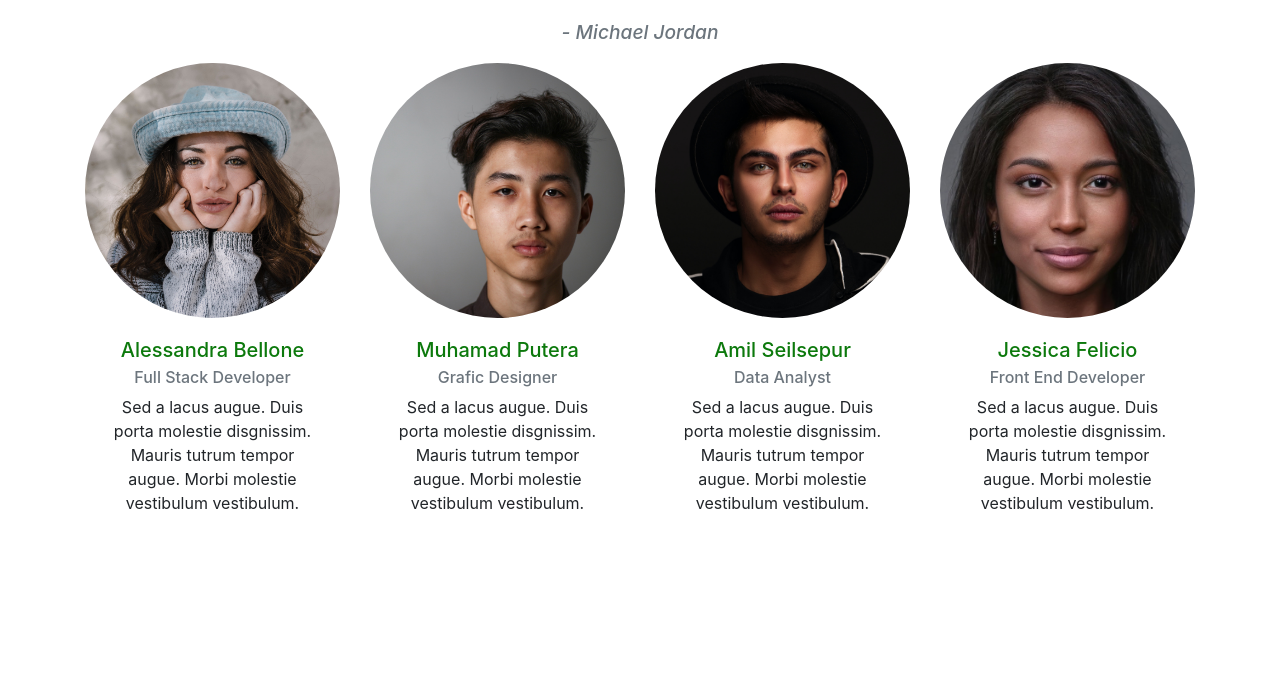
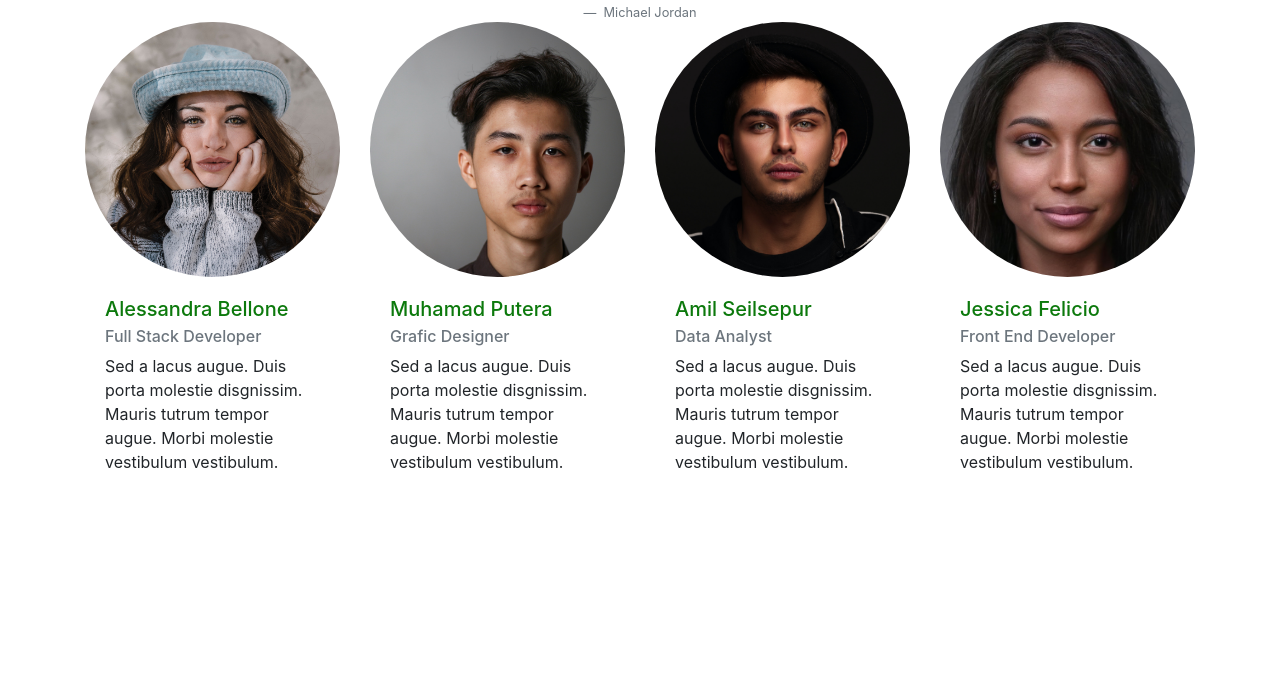
Before and after one commit to nvmRegi/bootstrap-team-gallery, a plain HTML site: page index.html in a window 1280 px wide. Shown: the part 103-800 px from the top of the page. Drawn offline with nearby package versions, Linux system fonts and the light colour scheme.

Commit message:
correzione1

```diff
--- a/index.html
+++ b/index.html
@@ -14,15 +14,17 @@
 </head>
 <body>
 
-    <header class="container">
+    <header class="container mt-1 text-center">
         <h1>Our Experienced & Professional Team</h1>
     </header>
 
     <main>
-        <blockquote class="container">
+        <blockquote class="blockquote text-center">
             <p>Talent wins games, but teamwork and intelligence win championships</p>
-            <cite class="text-muted">- Michael Jordan</cite>
         </blockquote>
+        <footer class="blockquote-footer text-center text-muted">
+            Michael Jordan
+        </footer>
 
         <div class="container">
             <div class="row">
--- a/style.css
+++ b/style.css
@@ -1,11 +1,4 @@
-*{
-    text-align: center;
-}
 
-header{
-    margin-top: 20px;
-
-}
 
 h1, h5{
     color: rgb(12, 121, 12);
```
